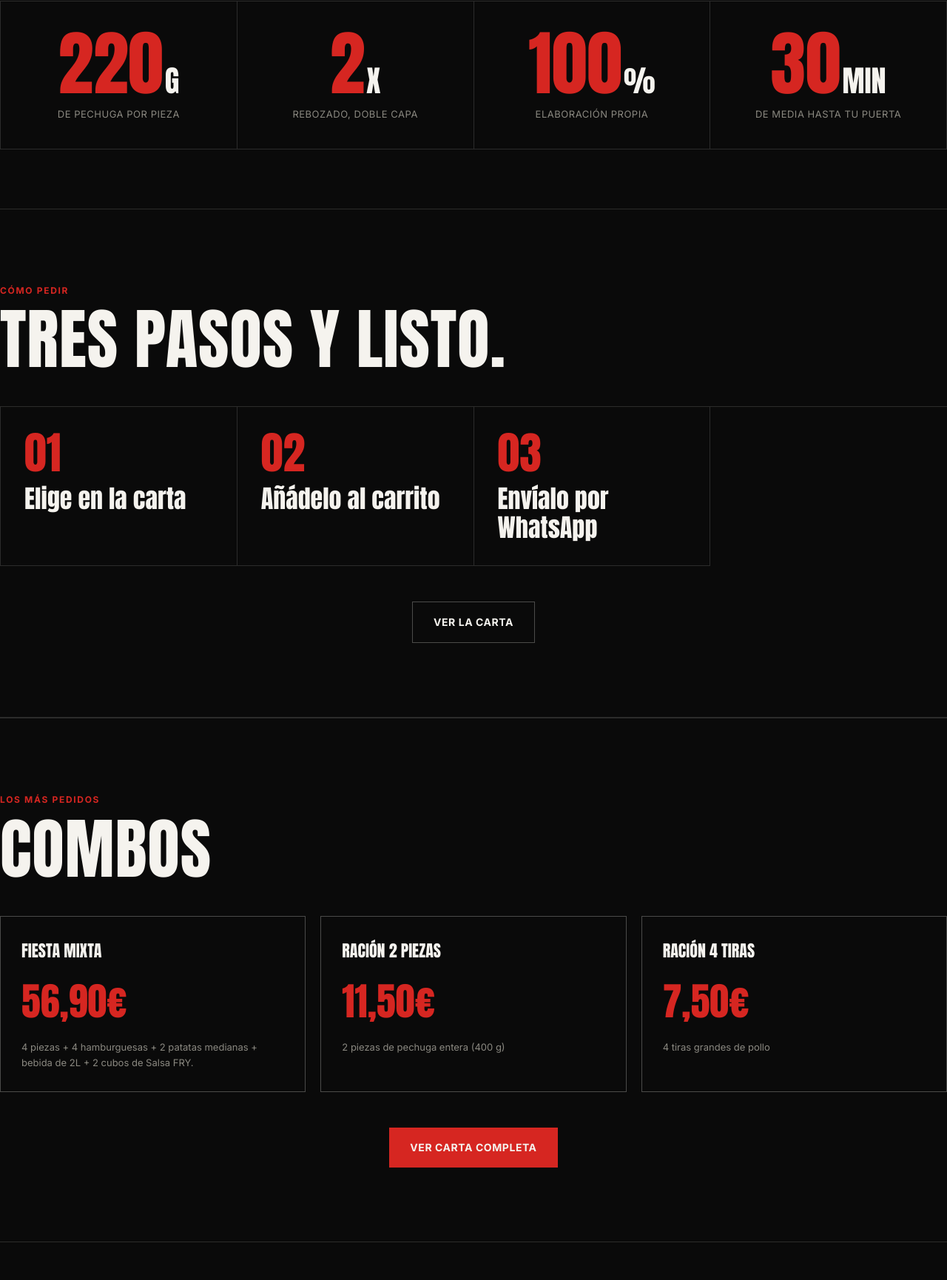
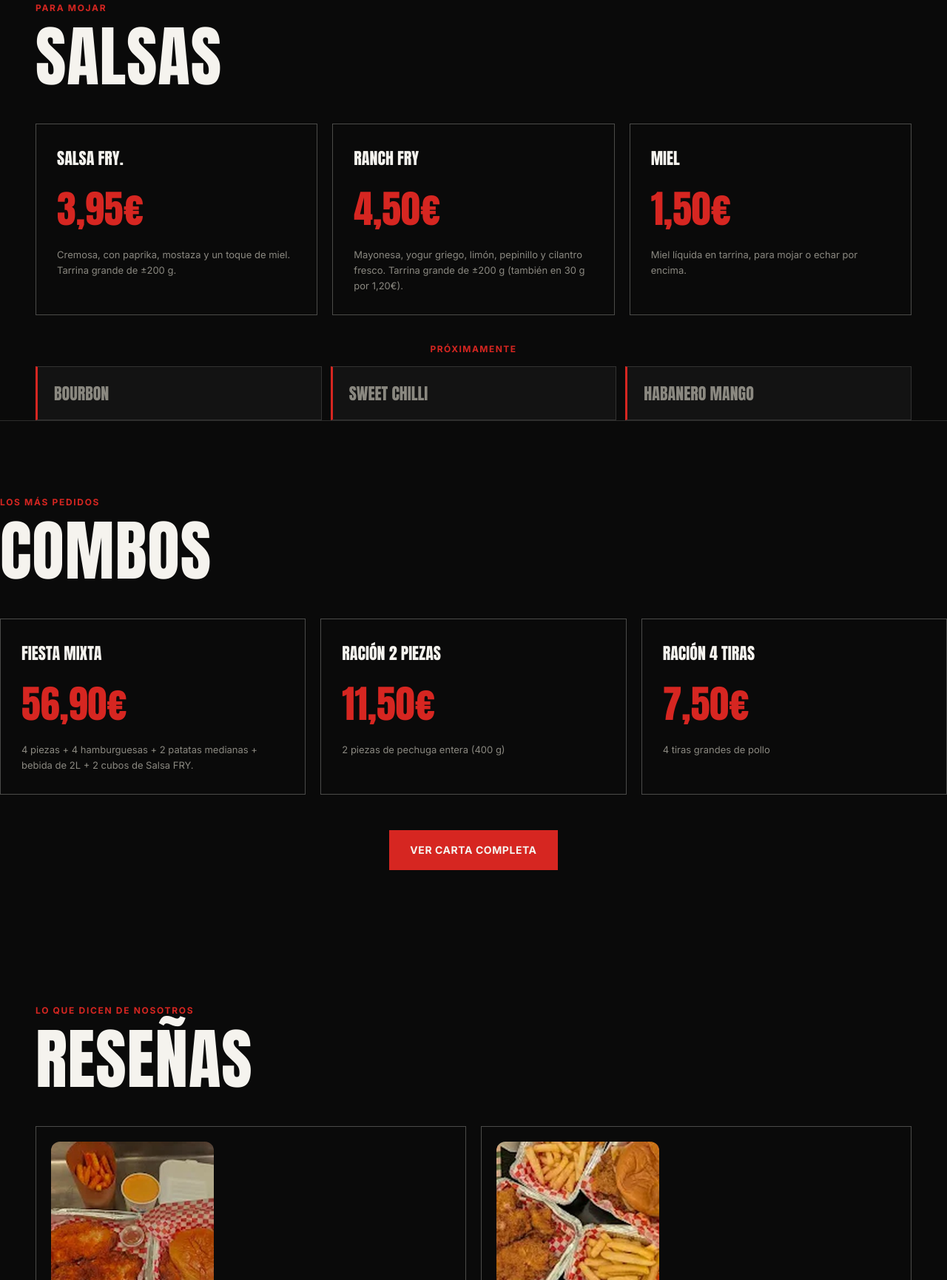
Before and after one commit to FRY-Deb/Fry.-Website, a plain HTML site: page index.html in a window 1280 px wide. Shown: the part 1002-2732 px from the top of the page at 74% size. Drawn offline with Linux system fonts and the light colour scheme.

Commit message:
Portada: salsas, reseñas de Google y orden nuevo
Sustituye las cifras y "Cómo pedir" por una sección de salsas (Ranch
con el precio de la tarrina grande y las próximas en bloques sobrios) y
añade reseñas reales de Google con fotos al final de la portada.

Co-Authored-By: Claude Sonnet 5.5 <noreply@anthropic.com>

```diff
--- a/index.html
+++ b/index.html
@@ -8,7 +8,7 @@
 <link rel="icon" href="assets/favicon.svg" type="image/svg+xml" />
 <link rel="preload" as="font" href="assets/fonts/Anton-Regular.woff2" type="font/woff2" crossorigin />
 <link rel="preload" as="font" href="assets/fonts/Inter-Variable.woff2" type="font/woff2" crossorigin />
-<link rel="stylesheet" href="styles.css?v=20261008" />
+<link rel="stylesheet" href="styles.css?v=20261012" />
 </head>
 <body>
 <!-- =========================================================
@@ -92,48 +92,36 @@
     </div>
   </section>
 
-  <section class="stats-section container">
-    <div class="stats-grid" data-reveal>
-      <div class="stat-item">
-        <p class="stat-number">220<span class="stat-unit">g</span></p>
-        <p class="stat-label">de pechuga por pieza</p>
+
+  <section class="home-salsas container">
+    <div class="section-header" style="padding-top:0;">
+      <span class="eyebrow">Para mojar</span>
+      <h2 class="section-title">Salsas</h2>
+    </div>
+    <div class="combos-grid">
+      <a class="combo-card" href="carta.html#salsas" data-reveal>
+        <span class="combo-card-name">Salsa FRY.</span>
+        <span class="combo-card-price">3,95€</span>
+        <span class="combo-card-tag">Cremosa, con paprika, mostaza y un toque de miel. Tarrina grande de ±200 g.</span>
+      </a>
+      <a class="combo-card" href="carta.html#salsas" data-reveal>
+        <span class="combo-card-name">Ranch FRY</span>
+        <span class="combo-card-price">4,50€</span>
+        <span class="combo-card-tag">Mayonesa, yogur griego, limón, pepinillo y cilantro fresco. Tarrina grande de ±200 g (también en 30 g por 1,20€).</span>
+      </a>
+      <a class="combo-card" href="carta.html#salsas" data-reveal>
+        <span class="combo-card-name">Miel</span>
+        <span class="combo-card-price">1,50€</span>
+        <span class="combo-card-tag">Miel líquida en tarrina, para mojar o echar por encima.</span>
+      </a>
+    </div>
+    <div class="soon-row" data-reveal>
+      <span class="soon-label">Próximamente</span>
+      <div class="soon-grid">
+        <div class="soon-tile"><span class="soon-name">Bourbon</span></div>
+        <div class="soon-tile"><span class="soon-name">Sweet Chilli</span></div>
+        <div class="soon-tile"><span class="soon-name">Habanero Mango</span></div>
       </div>
-      <div class="stat-item">
-        <p class="stat-number">2<span class="stat-unit">x</span></p>
-        <p class="stat-label">rebozado, doble capa</p>
-      </div>
-      <div class="stat-item">
-        <p class="stat-number">100<span class="stat-unit">%</span></p>
-        <p class="stat-label">elaboración propia</p>
-      </div>
-      <div class="stat-item">
-        <p class="stat-number">30<span class="stat-unit">min</span></p>
-        <p class="stat-label">de media hasta tu puerta</p>
-      </div>
-    </div>
-  </section>
-
-  <section class="manifesto container">
-    <div class="section-header" style="padding-top:0;">
-      <span class="eyebrow">Cómo pedir</span>
-      <h2 class="section-title">Tres pasos y listo.</h2>
-    </div>
-    <div class="manifesto-grid" data-reveal>
-      <div>
-        <p class="manifesto-num">01</p>
-        <p class="manifesto-text">Elige en la carta</p>
-      </div>
-      <div>
-        <p class="manifesto-num">02</p>
-        <p class="manifesto-text">Añádelo al carrito</p>
-      </div>
-      <div>
-        <p class="manifesto-num">03</p>
-        <p class="manifesto-text">Envíalo por WhatsApp</p>
-      </div>
-    </div>
-    <div style="text-align:center; margin-top:48px;" data-reveal>
-      <a class="btn btn-outline" href="carta.html">Ver la carta</a>
     </div>
   </section>
 
@@ -161,6 +149,18 @@
     </div>
     <div style="text-align:center; margin-top:48px;" data-reveal>
       <a class="btn btn-primary" href="carta.html">Ver carta completa</a>
+    </div>
+  </section>
+
+
+  <section class="home-reviews container">
+    <div class="section-header" style="padding-top:0;">
+      <span class="eyebrow">Lo que dicen de nosotros</span>
+      <h2 class="section-title">Reseñas</h2>
+    </div>
+    <div class="reviews-grid" data-reviews></div>
+    <div class="reviews-cta" data-reveal>
+      <a class="btn btn-outline" target="_blank" rel="noopener" href="https://g.page/r/Cb2pxp0mdapkECE/review">Déjanos tu reseña en Google</a>
     </div>
   </section>
 
@@ -201,6 +201,8 @@
 <script defer src="lib/ScrollTrigger.min.js"></script>
 <script defer src="lib/manifest.js?v=20260912"></script>
 <script defer src="lib/cookie-consent.js?v=20260912"></script>
+<script defer src="reviews-data.js"></script>
+<script defer src="reviews.js"></script>
 <script defer src="main.js?v=20260911"></script>
 <script defer src="cart.js?v=20260917"></script>
 <script defer src="intro.js?v=20260831"></script>
--- /dev/null
+++ b/reviews-data.js
@@ -0,0 +1,30 @@
+// Reseñas reales de Google que se muestran en la portada.
+// Para añadir una: copia una línea con el mismo formato.
+//   author: nombre tal como sale en Google
+//   stars:  1-5
+//   text:   texto de la reseña
+//   image:  (opcional) ruta a la foto que subió, p. ej. "assets/reviews/maria.jpg"
+var FRY_REVIEWS = [
+  {
+    author: "Carlos Tranguñon",
+    stars: 5,
+    text: "Experiencia de 10 todo llego en su sitio, a tiempo y caliente, con el picante justo y la salsa una locura. Sin duda algo fijo para todos los meses.",
+    image: "assets/reviews/carlos.jpg"
+  },
+  {
+    author: "E Colina",
+    stars: 5,
+    text: "Todo esta buenisimo!! La burguer, las tiras de pollo crujientes y la salsaaa? Buenisima!! Excelente todo",
+    image: "assets/reviews/e-colina.jpg"
+  },
+  {
+    author: "Sindi Aguilar",
+    stars: 5,
+    text: "Soy amante del pollo en todas las formas que se puede hacer y este pollo superó todas mis expectativas súper crujiente por fuera y jugoso por dentro, exquisito y la atención espectacular. 100x100 recomendado!!"
+  },
+  {
+    author: "Aillen Coronel",
+    stars: 5,
+    text: "Sabor exquisito, el pollo estaba muyyy rico, pero lo que más me encantó fue la salsa Fry picante. 🥰 Repetiremos!!!!"
+  }
+];
--- /dev/null
+++ b/reviews.js
@@ -0,0 +1,34 @@
+(function () {
+  "use strict";
+  var grid = document.querySelector("[data-reviews]");
+  if (!grid) return;
+
+  function esc(s) {
+    return String(s == null ? "" : s).replace(/[&<>"']/g, function (c) {
+      return { "&": "&amp;", "<": "&lt;", ">": "&gt;", '"': "&quot;", "'": "&#39;" }[c];
+    });
+  }
+
+  function stars(n) {
+    var out = "";
+    for (var i = 1; i <= 5; i++) out += i <= n ? "★" : "☆";
+    return out;
+  }
+
+  var list = window.FRY_REVIEWS || [];
+  if (!list.length) {
+    grid.closest(".home-reviews").style.display = "none";
+    return;
+  }
+
+  grid.innerHTML = list.map(function (r) {
+    return (
+      '<figure class="review-card" data-reveal>' +
+        (r.image ? '<img class="review-img" loading="lazy" src="' + esc(r.image) + '" alt="Foto de la reseña de ' + esc(r.author) + '" />' : "") +
+        '<div class="review-stars" aria-label="' + esc(r.stars) + ' de 5">' + stars(r.stars) + "</div>" +
+        '<blockquote class="review-text">' + esc(r.text) + "</blockquote>" +
+        '<figcaption class="review-author">' + esc(r.author) + (r.date ? " · " + esc(r.date) : "") + " · Google</figcaption>" +
+      "</figure>"
+    );
+  }).join("");
+})();
--- a/styles.css
+++ b/styles.css
@@ -1249,3 +1249,21 @@ body.fry-intro-finished .fry-intro {
   .menu-sidebar a:hover { border-left-color: var(--line-strong); }
   .menu-sidebar a.is-active { background: none; color: var(--red); border-left-color: var(--red); }
 }
+
+/* --- Portada: salsas y reseñas --- */
+.home-salsas, .home-reviews { padding-top: 80px; }
+.soon-row { margin-top: 36px; }
+.soon-label { display: block; text-align: center; margin-bottom: 14px; font-size: 12px; font-weight: 700; letter-spacing: 0.12em; text-transform: uppercase; color: var(--red); }
+.soon-grid { display: grid; gap: 12px; grid-template-columns: 1fr; }
+@media (min-width: 720px) { .soon-grid { grid-template-columns: repeat(3, 1fr); } }
+.soon-tile { background: var(--bg-2); border: 1px solid var(--line); border-left: 3px solid var(--red); padding: 18px 22px; }
+.soon-name { font-family: var(--display); font-size: 22px; text-transform: uppercase; color: var(--cream-mute); }
+.reviews-grid { display: grid; gap: 20px; grid-template-columns: 1fr; }
+@media (min-width: 720px) { .reviews-grid { grid-template-columns: repeat(2, 1fr); } }
+@media (min-width: 1024px) { .reviews-grid { grid-template-columns: repeat(2, 1fr); } }
+.review-card { margin: 0; border: 1px solid var(--line-strong); padding: 20px; display: flex; flex-direction: column; gap: 14px; }
+.review-img { width: 100%; max-width: 220px; aspect-ratio: 1 / 1; object-fit: cover; display: block; border-radius: 12px; }
+.review-stars { color: var(--red); font-size: 18px; letter-spacing: 2px; }
+.review-text { margin: 0; font-size: 15px; line-height: 1.6; color: var(--cream-2); }
+.review-author { font-size: 12px; font-weight: 700; letter-spacing: 0.05em; text-transform: uppercase; color: var(--cream-mute); }
+.reviews-cta { text-align: center; margin-top: 40px; }
```
Also changed, not shown: assets/reviews/carlos.jpg (added), assets/reviews/e-colina.jpg (added).
